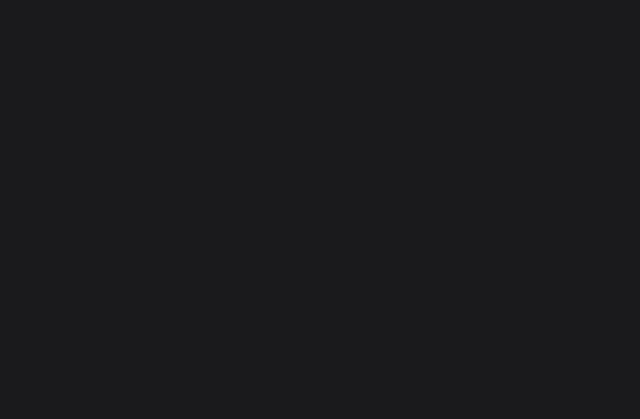
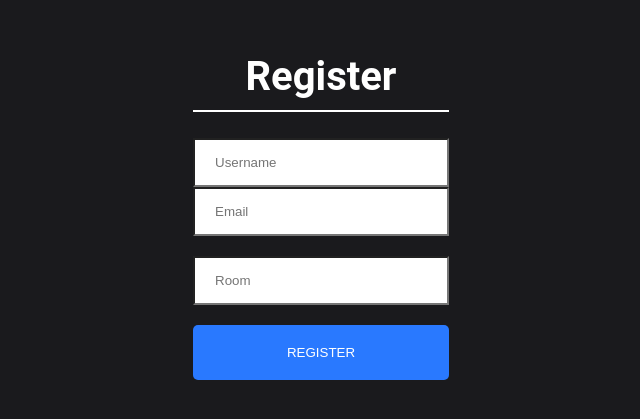
Before and after one commit to Sojborg/Chatter, a React (Create React App) app in the folder client/: page /register in a window 1280 px wide. Shown: the part 197-616 px from the top of the page, without its empty margins (319-959 px from the left). Built offline with nearby package versions, Linux system fonts and the light colour scheme.

Commit message:
register user

```diff
--- a/client/src/App.tsx
+++ b/client/src/App.tsx
@@ -4,11 +4,13 @@ import './App.css';
 import {BrowserRouter as Router, Route} from "react-router-dom";
 import {Chat} from "./Views/Chat/Chat";
 import {Login} from "./Views/Join/Login";
+import {Register} from "./Views/Register/Register";
 
 const App = () => {
   return (
     <Router>
       <Route path="/" exact component={Login}/>
+      <Route path="/register" exact component={Register}/>
       <Route path="/chat" component={Chat}/>
     </Router>
   );
--- /dev/null
+++ b/client/src/Views/Register/Register.css
@@ -0,0 +1,71 @@
+html, body {
+  font-family: 'Roboto', sans-serif;
+  padding: 0;
+  margin: 0;
+}
+
+#root {
+  height: 100vh;
+}
+
+* {
+  box-sizing: border-box;
+}
+
+.joinOuterContainer {
+  display: flex;
+  justify-content: center;
+  text-align: center;
+  height: 100vh;
+  align-items: center;
+  background-color: #1A1A1D;
+}
+
+.joinInnerContainer {
+  width: 20%;
+}
+
+.joinInput {
+  border-radius: 0;
+  padding: 15px 20px;
+  width: 100%;
+}
+
+.heading {
+  color: white;
+  font-size: 2.5em;
+  padding-bottom: 10px;
+  border-bottom: 2px solid white;
+}
+
+.button {
+  color: #fff !important;
+  text-transform: uppercase;
+  text-decoration: none;
+  background: #2979FF;
+  padding: 20px;
+  border-radius: 5px;
+  display: inline-block;
+  border: none;
+  width: 100%;
+}
+
+.mt-20 {
+  margin-top: 20px;
+}
+
+@media (min-width: 320px) and (max-width: 480px) {
+  .joinOuterContainer {
+    height: 100%;
+  }
+
+  .joinInnerContainer {
+    width: 90%;
+  }
+
+
+}
+
+button:focus {
+  outline: 0;
+}
--- /dev/null
+++ b/client/src/Views/Register/Register.tsx
@@ -0,0 +1,69 @@
+import React, {useState} from 'react';
+
+import './Register.css';
+import {useHistory} from "react-router-dom";
+
+export const Register = () => {
+  const [email, setEmail] = useState('');
+  const [username, setUsername] = useState('');
+  const [password, setPassword] = useState('');
+  const history = useHistory();
+
+  const register = async () => {
+    const response = await fetch('http://localhost:5000/register', {
+      method: 'POST',
+      headers: new Headers(
+        {
+          'Content-Type': 'application/json'
+        }
+      ),
+      body: JSON.stringify({email, password, username})
+    });
+
+    try {
+      if (response.status === 201) {
+        await response.json();
+        history.push('/');
+      }
+    }
+    catch(e) {
+
+    }
+  }
+
+  return (
+    <div className="joinOuterContainer">
+      <div className="joinInnerContainer">
+        <h1 className="heading">Register</h1>
+        <div>
+          <input
+            placeholder="Username"
+            className="joinInput"
+            type="text"
+            onChange={(event) => setUsername(event.target.value)}/>
+        </div>
+        <div>
+          <input
+            placeholder="Email"
+            className="joinInput"
+            type="text"
+            onChange={(event) => setEmail(event.target.value)}/>
+        </div>
+        <div>
+          <input
+            placeholder="Room"
+            className="joinInput mt-20"
+            type="password"
+            onChange={(event) => setPassword(event.target.value)}/>
+        </div>
+
+        <button
+          className={'button mt-20'}
+          onClick={register}
+          type="submit">Register
+        </button>
+
+      </div>
+    </div>
+  );
+}
```
